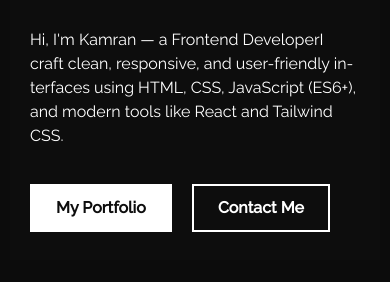
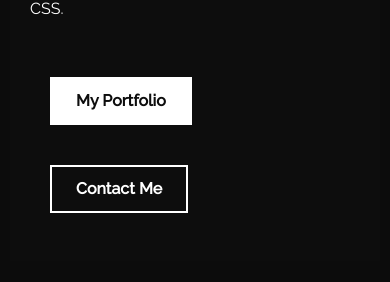
Before and after one commit to Code-with-kamran/Portfolio, a React (Create React App) app: page / in a window 390 px wide. Shown: the part 858-1140 px from the top of the page. Built offline with nearby package versions, Linux system fonts and the light colour scheme.

Commit message:
responsive ness added first time

```diff
--- a/src/pages/home/style.css
+++ b/src/pages/home/style.css
@@ -40,7 +40,7 @@ section {
 }
 
 .intro_sec {
-  height: calc(100vh - 60px);
+  height: 70vh;
   min-height: 700px;
   margin-top: -60px;
   display: flex;
@@ -52,10 +52,15 @@ section {
 }
 
 .intro_sec .text,
-.intro_sec .h_bg-image {
+.intro_sec .h_bg-image
+{
   width: 50%;
   position: relative;
   z-index: 2;
+}
+.intro_sec .h_bg-image
+{
+  height:70vh;
 }
 
 @media (max-width: 991.98px) {
@@ -97,8 +102,9 @@ section {
 
 .intro_sec .h_bg-image {
   background-size: cover;
-  background-position: center;
+  background-position: top;
   min-height: 700px;
+  height: 50vh;
   position: relative;
   /* filter: saturate(1.5); */
 }
@@ -122,7 +128,7 @@ section {
   transition: all 0.6s cubic-bezier(0.55, 0, 0.1, 1);
   cursor: pointer;
   border-radius: 0;
-  margin-right: 20px;
+  margin: 20px;
   background: transparent;
   position: relative;
   z-index: 2;
@@ -189,7 +195,8 @@ section {
 @media (max-width: 991.98px) {
   .intro_sec .h_bg-image {
     height: 600px;
-    min-height: 75vh;
+    min-height: 60vh;
+
     margin-bottom: 30px;
   }
   .intro_sec .h_bg-image .block {
@@ -199,7 +206,9 @@ section {
     margin: 0;
     left: 50%;
     transform: translate(-50%, 50%);
+
   }
+
 }
 
 .intro_sec .h_bg-image .block .wrap-icon {
```
